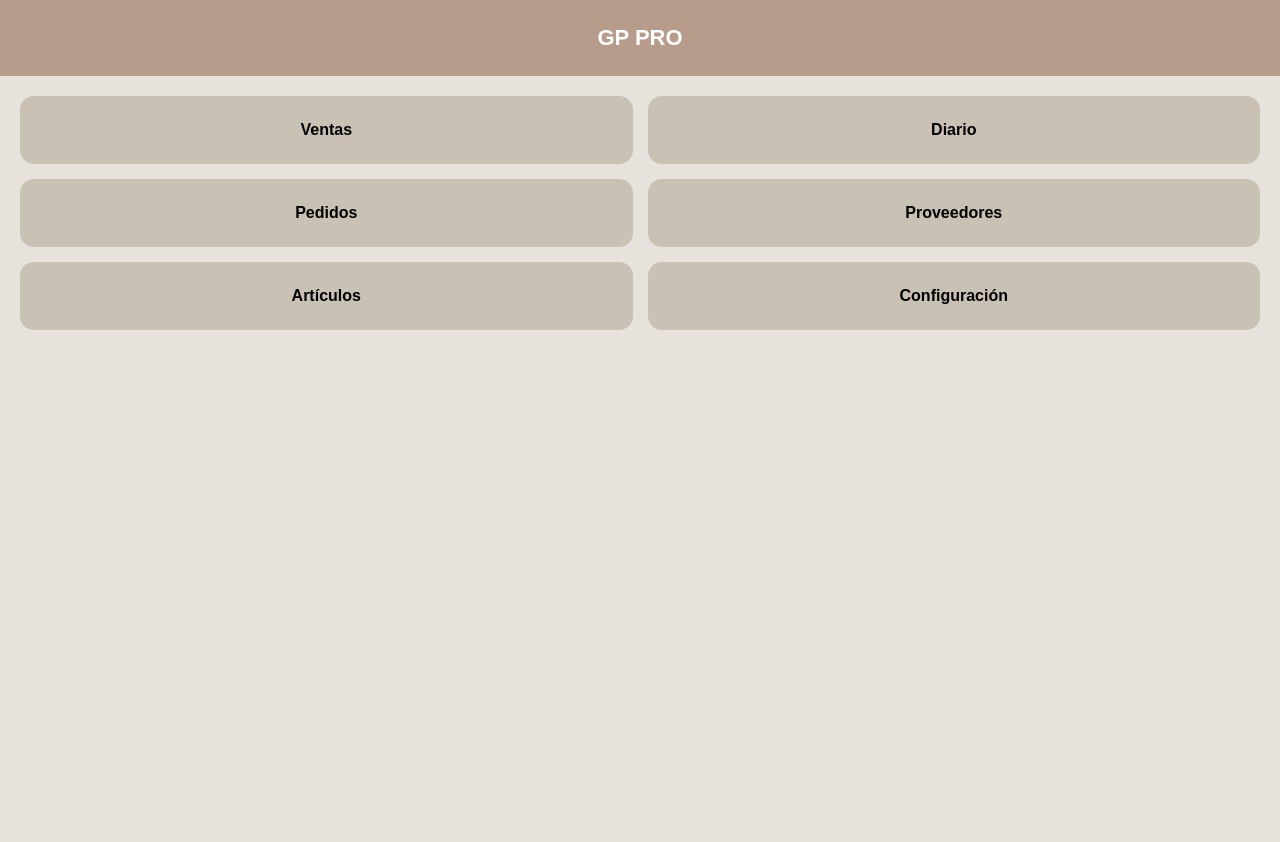
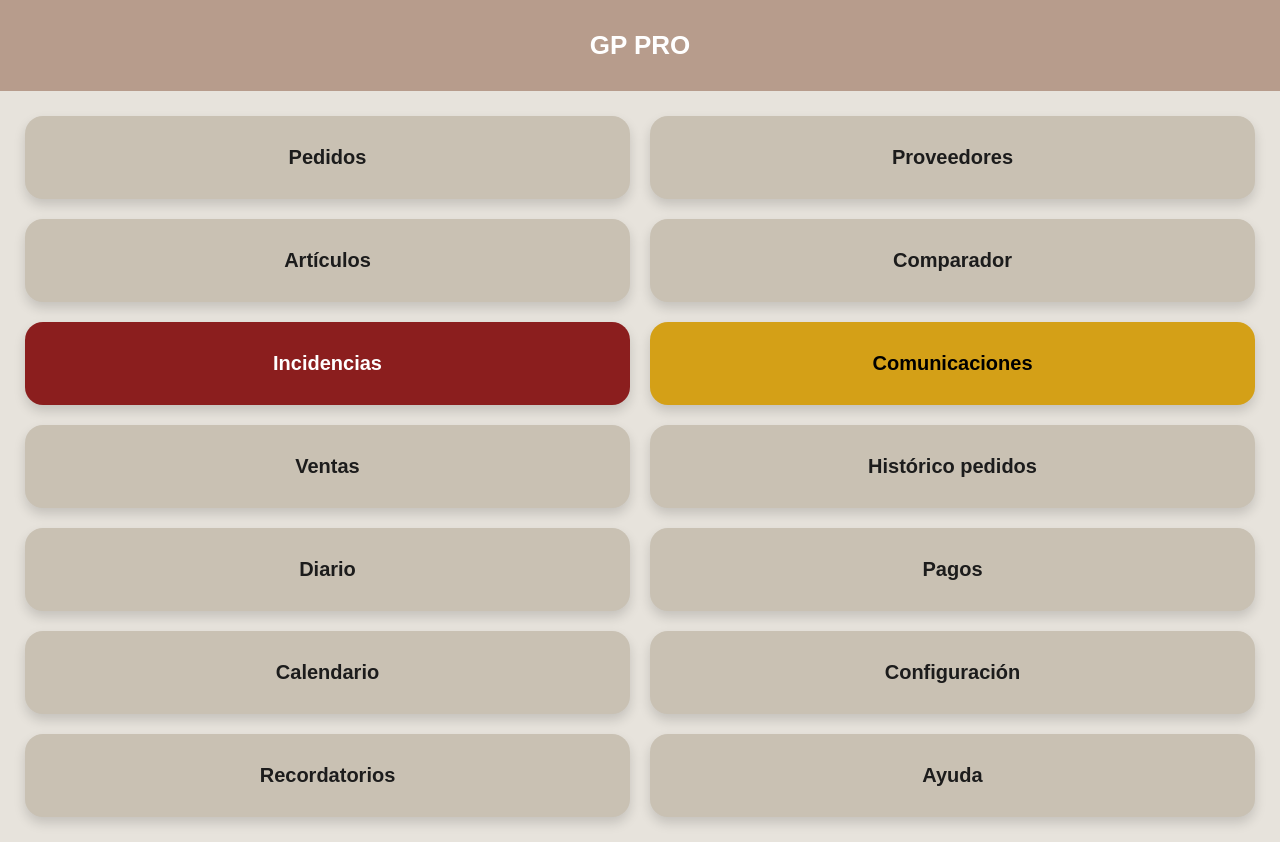
Before and after one commit to javiergion-dotcom/gp-pro, a plain HTML site: page index.html in a window 1280 px wide. Before the commit the page ends 800 px from the top, so only its background shows below. Drawn offline with Linux system fonts and the light colour scheme.

Commit message:
Update index.html

```diff
--- a/index.html
+++ b/index.html
@@ -1,3 +1,4 @@
+
 <!DOCTYPE html>
 <html lang="es">
 <head>
@@ -10,31 +11,56 @@ body{
 margin:0;
 font-family:Arial, Helvetica, sans-serif;
 background:#E7E3DC;
+color:#1C1C1C;
 }
+
+/* HEADER */
 
 header{
 background:#B79C8C;
 color:white;
-padding:25px;
+padding:30px;
 text-align:center;
-font-size:22px;
+font-size:26px;
 font-weight:bold;
 }
 
+/* PANEL */
+
 .panel{
-padding:20px;
+padding:25px;
 display:grid;
-grid-template-columns:1fr 1fr;
-gap:15px;
+grid-template-columns:repeat(2,1fr);
+gap:20px;
 }
+
+/* BOTONES */
 
 .boton{
 background:#C9C1B3;
-padding:25px;
-border-radius:14px;
+border-radius:18px;
+padding:30px;
 text-align:center;
+font-size:20px;
 font-weight:bold;
-font-size:16px;
+box-shadow:0 6px 12px rgba(0,0,0,0.15);
+transition:all 0.15s ease;
+}
+
+.boton:active{
+transform:scale(0.96);
+}
+
+/* ESPECIALES */
+
+.incidencias{
+background:#8B1E1E;
+color:white;
+}
+
+.comunicaciones{
+background:#D4A017;
+color:black;
 }
 </style>
 
@@ -45,12 +71,28 @@ font-size:16px;
 <header>GP PRO</header>
 
 <div class="panel">
-<div class="boton">Ventas</div>
-<div class="boton">Diario</div>
+
 <div class="boton">Pedidos</div>
 <div class="boton">Proveedores</div>
+
 <div class="boton">Artículos</div>
+<div class="boton">Comparador</div>
+
+<div class="boton incidencias">Incidencias</div>
+<div class="boton comunicaciones">Comunicaciones</div>
+
+<div class="boton">Ventas</div>
+<div class="boton">Histórico pedidos</div>
+
+<div class="boton">Diario</div>
+<div class="boton">Pagos</div>
+
+<div class="boton">Calendario</div>
 <div class="boton">Configuración</div>
+
+<div class="boton">Recordatorios</div>
+<div class="boton">Ayuda</div>
+
 </div>
 
 </body>
```
